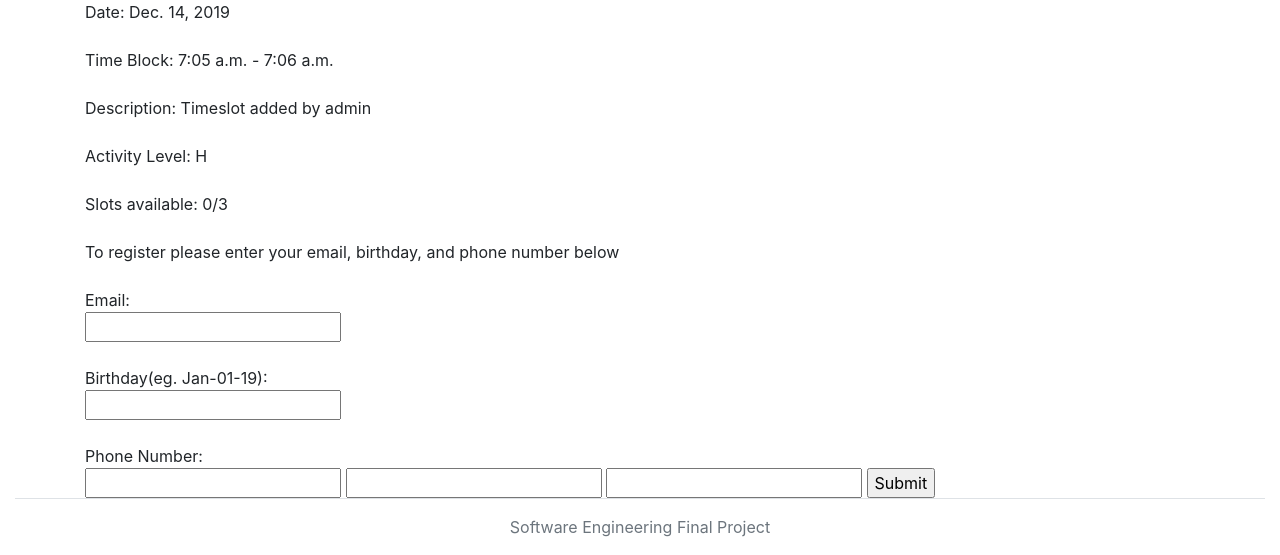
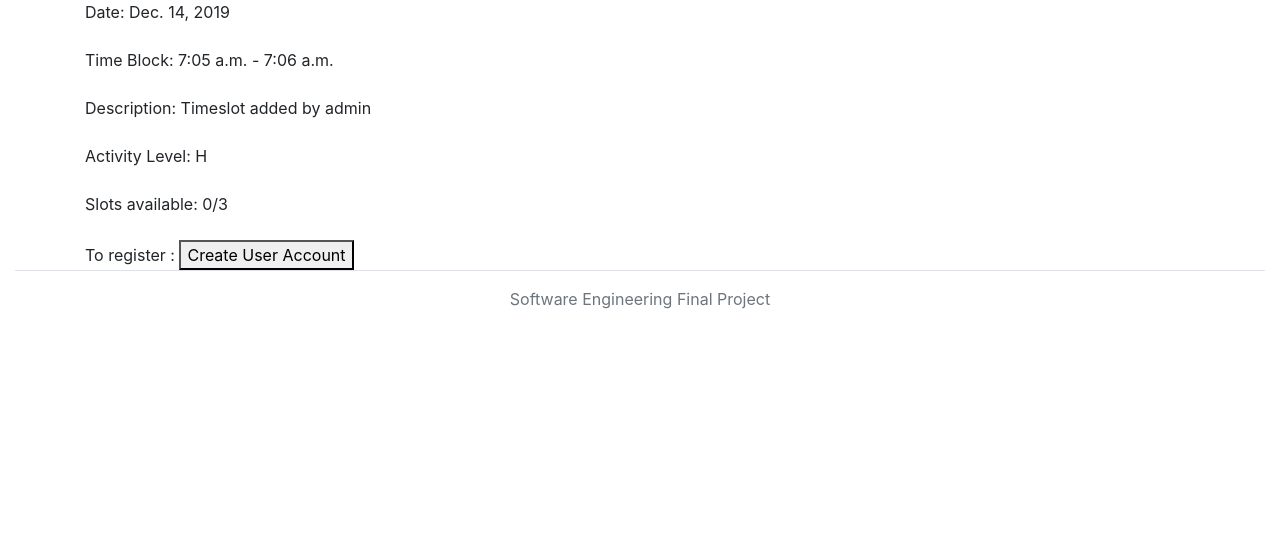
Before and after one commit to JesseTCS/SoftEng-Volunteer-Registration, a Django app: page /Registration/21 in a window 1280 px wide. Shown: the part 388-943 px from the top of the page. After the commit the page ends 697 px from the top, so only its background shows below. Run offline with Django 3.2, Linux system fonts and the light colour scheme; data comes from the database, SQL or seed files in the repository; both versions use the stored data as it was after the commit; some libraries are stand-ins or nearby versions.

Commit message:
Added basic profile page, opt-in/out, marketing

```diff
--- a/Registration/admin.py
+++ b/Registration/admin.py
@@ -1,5 +1,5 @@
 from django.contrib import admin
-from .models import TimeSlot, Address, Business, PhoneNumber, CustomUser, CurrentTimeSlots
+from .models import TimeSlot, Address, Business, PhoneNumber, CustomUser, CurrentTimeSlots, marketing
 
 # Register your models here.
 admin.site.register(TimeSlot)
@@ -8,3 +8,4 @@ admin.site.register(Business)
 admin.site.register(PhoneNumber)
 admin.site.register(CustomUser)
 admin.site.register(CurrentTimeSlots)
+admin.site.register(marketing)
--- a/Registration/forms.py
+++ b/Registration/forms.py
@@ -21,7 +21,7 @@ class csvForm(forms.Form):
     csv = forms.FileField()
 
 class Message_Form(forms.Form):
-    message_form = forms.TimeField(widget=forms.Textarea)
+    message_form = forms.CharField(widget=forms.Textarea)
 
 class timeslotForm(forms.Form):
     ACTIVITY_CHOICES = (
@@ -54,14 +54,19 @@ class timeslotForm(forms.Form):
     bcountry = forms.CharField()
 
 class createUserForm(forms.Form):
-    username = forms.CharField(min_length=3)
-    password = forms.CharField(max_length=32, widget=forms.PasswordInput)
-    email = forms.EmailField()
-    birthday = forms.DateField()
+    username = forms.CharField(min_length=3, max_length=150)
+    email = forms.EmailField(max_length=300)
     birthday = forms.DateField(input_formats=['%b-%d-%y'])
-    area_code = forms.CharField(max_length=3, min_length=3)
-    numbers1 = forms.CharField(max_length=3, min_length=3)
-    numbers2 = forms.CharField(max_length=4, min_length=4)
+    phone_number = forms.CharField(min_length=12, max_length=12)
+    # area_code = forms.CharField(max_length=3, min_length=3)
+    # numbers1 = forms.CharField(max_length=3, min_length=3)
+    # numbers2 = forms.CharField(max_length=4, min_length=4)
+
+class checkBoxForm(forms.Form):
+    opt_in = forms.CharField(widget=forms.CheckboxInput())
+
+class optOutForm(forms.Form):
+    opt_out = forms.CharField(widget=forms.CheckboxInput())
 
 class AuthenticationFormWithInactiveUsersOkay(AuthenticationForm):
     def confirm_login_allowed(self, user):
--- a/Registration/templates/Registration/base3.html
+++ b/Registration/templates/Registration/base3.html
@@ -22,8 +22,10 @@
                 {% if user.is_authenticated %}
                 <a href="{% url 'logout' %}"><button type="button" class="btn btn-secondary">Log Out</button></a>
                 <a href="{% url 'dashboard' %}"><button type="button" class="btn btn-secondary">Dashboard</button></a>
+                <a href="{% url 'profile' %}"><button type="button" class="btn btn-secondary">Profile</button></a>
                 {% if request.user|has_group:"Admin" %}
                 <a href="{% url 'upload' %}"><button type="button" class="btn btn-secondary">Upload Timeslots</button></a>
+                <a href="{% url 'marketing' %}"><button type="button" class="btn btn-secondary">Marketing</button></a>
                 {% endif %}
                 {% else %}
                 <a href="{% url 'login' %}"><button type="button" class="btn btn-secondary">Log In</button></a>
--- a/Registration/templates/Registration/detail.html
+++ b/Registration/templates/Registration/detail.html
@@ -11,23 +11,7 @@
 <br>Slots available: {{ timeslot.num_signed_up }}/{{ timeslot.num_needed }}</br>
 <br>
 {% if not user.is_authenticated %}
-    <form method="post">
-        {% csrf_token %}
-        To register please enter your email, birthday, and phone number below
-        <br>
-        <br>Email:
-        <br>{{ email_form.email }}
-        <br>
-        <br>Birthday(eg. Jan-01-19):
-        <br>{{ email_form.birthday }}
-        <br>
-        <br>Phone Number:
-        <br>{{ email_form.area_code }}
-        {{ email_form.numbers1 }}
-        {{ email_form.numbers2 }}
-        <input type="hidden" name="new_user" value='create_from_email'>
-        <input type="submit" value="Submit">
-    </form>
+    To register : <a href="{% url 'create_user' %}"><button>Create User Account</button></a>
 {% endif %}
 {% if unregister_flag %}
 <form method="post">
@@ -46,7 +30,7 @@
 {% endif %}
 
 {% if request.user|has_group:"Admin" %}
-{% if register_flag %}
+{% if register_group_flag %}
 <form method="post">
         {% csrf_token %}
         <input type="hidden" name="register_group" value="1">
--- a/Registration/templates/Registration/login.html
+++ b/Registration/templates/Registration/login.html
@@ -39,4 +39,9 @@
 <br>
 <p><a href="{% url 'create_user' %}">Create User Account</a></p>
 <p><a href="{% url 'password_reset' %}">Lost password?</a></p>
+
+{% if test %}
+hello
+{% endif %}
+
 {% endblock %}
--- a/Registration/templates/Registration/profile.html
+++ b/Registration/templates/Registration/profile.html
@@ -7,5 +7,11 @@ User Name: {{ user.username }}
 <br>
 Email: {{ user.email }}
 <br>
+<form method="post">
+    {% csrf_token %}
+    {{ form }}
+    <br>
+    <input type="submit" value="submit">
+</form>
 <a href="{% url 'password_change' %}"><button type="password_change">change password</button></a>
 {% endblock %}
--- a/Registration/templates/Registration/thanks.html
+++ b/Registration/templates/Registration/thanks.html
@@ -2,6 +2,6 @@
 
 {% block content %}
 <div class = 'container-sm'>
-<br><h3>Thank you, a welcome email with your login credentials has been sent to the email provided.</h3>
+<br><h3>{{ thank_you }}</h3>
 </div>
 {% endblock %}
--- a/Registration/views.py
+++ b/Registration/views.py
@@ -4,8 +4,8 @@ from django.http import HttpResponseRedirect
 from django.core.mail import send_mail
 from django.contrib.auth.models import User
 from django.contrib import messages
-from .models import TimeSlot, Address, CustomUser, PhoneNumber, Business, CurrentTimeSlots
-from .forms import EmailForm, UserForm, TimeForm, csvForm, timeslotForm, Message_Form, createUserForm
+from .models import TimeSlot, Address, CustomUser, PhoneNumber, Business, CurrentTimeSlots,marketing
+from .forms import EmailForm, UserForm, TimeForm, csvForm, timeslotForm, Message_Form, createUserForm, checkBoxForm, optOutForm
 from datetime import datetime
 import random, string, csv, io
 
@@ -45,9 +45,8 @@ def details(request, id):
                 if CurrentTimeSlots.objects.filter(current_timeslots=timeslot):
                     register_flag = 1
                     register_group_flag = 1
-
         update_count(timeslot)
-        return render(request, 'Registration/detail.html', {'timeslot': timeslot, 'email_form': email_form, 'unregister_flag':unregister_flag, 'register_flag': register_flag})
+        return render(request, 'Registration/detail.html', {'timeslot': timeslot, 'email_form': email_form, 'unregister_flag':unregister_flag, 'register_flag': register_flag, 'register_group_flag':register_group_flag})
     else:
         invalid = False
         if 'unregister' in request.POST:
@@ -165,7 +164,11 @@ def group_register(request, id):
     form_web = timeslotForm()
     success = False
     success_message = 'Submission Successful'
+    failure = False
+    failure_message = 'Submission Failed. The following users are currently registered to a conflicting timeslot: '
+    failur_message2 = 'Group to large for timeslot'
     invalid = False
+    save_account = []
     order = [
         "Upload a list of emails with 'email' as comlumn header",
     ]
@@ -176,6 +179,8 @@ def group_register(request, id):
         'error_code': error,
         'success': success,
         'success_message': success_message,
+        'failure': failure,
+        'failure_message': failure_message
     }
     if request.method == 'GET':
         return render(request, template, prompt)
@@ -194,8 +199,10 @@ def group_register(request, id):
     for column in csv.reader(io_string, delimiter=',', quotechar="|"):
         array.append([column[0],column[1],column[2]])
     number_of_elements = len(array)
-    # if timeslot.num_signed_up + number_of_elements > timeslot.num_needed:
-        # messages.error(request, 'Group to large for timeslot')
+    if timeslot.num_signed_up + number_of_elements > timeslot.num_needed:
+        prompt['failure']=True
+        prompt['failure_message']= 'Group to large for spots timeslot'
+        return render(request, template, prompt)
         # raise Exception("group_register_0")
     for i in array:
         exists = user_exists(email=i[0])
@@ -203,11 +210,10 @@ def group_register(request, id):
             user_account = exists[1]
             custom_account = CustomUser.objects.get(user_account=user_account)
             if timeslot_available_to_user(request=None, custom_account=custom_account, timeslot=timeslot):
+                register_group(custom_user=custom_account, timeslot=timeslot)
+            else:
+                save_account.append(custom_account)
                 continue
-                register_group(user_account=user_account, timeslot=timeslot)
-            else:
-                continue
-                raise Exception('group_register_1')
         else:
             phone_number = create_phone_number(phone_number=i[2])
             birthday = create_birthday(i[1])
@@ -216,6 +222,11 @@ def group_register(request, id):
             email = i[0]
             custom_user = create_user_from_group_upload(username=username,temp_password=temp_password,email=email,birthday=birthday,phone_number=phone_number)
             register_group(request=request, custom_user=custom_user, timeslot=timeslot, temp_password=temp_password)
+    if save_account:
+        prompt['failure']=True
+        prompt['save_account'] = save_account
+        return render(request, template, prompt)
+    prompt['success'] = True
     return render(request, template, prompt)
 
 @login_required
@@ -226,12 +237,63 @@ def dashboard(request):
         unregister(request, timeslot)
     return render(request, 'Registration/dashboard.html')
 
+def profile(request):
+    template_name = 'Registration/profile.html'
+    form = checkBoxForm()
+    if marketing.objects.filter(opt_in=request.user):
+        form = optOutForm()
+        if request.method == 'POST':
+            form = optOutForm(request.POST)
+            if form.is_valid():
+                m = marketing.objects.all()
+                m[0].remove(request.user)
+                form = checkBoxForm()
+    else:
+        form = checkBoxForm()
+        if request.method == 'POST':
+            form = checkBoxForm(request.POST)
+            if form.is_valid():
+                m = marketing.objects.all()
+                m[0].add(request.user)
+                form = optOutForm
+    context = {
+        'form': form
+    }
+    return render(request, template_name, context)
+
 def thanks(request):
-    return render(request, 'Registration/thanks.html')
+    is_user = 'Thanks for registering! Timeslot details have been sent to your email on file. You can also view the timeslots you have registered for in your dashboard.'
+    context = {
+        'thank_you':None
+    }
+    if request.user.is_authenticated:
+        context['thank_you'] = is_user
+    return render(request, 'Registration/thanks.html', context)
+
+def market(request):
+    form = Message_Form()
+    prompt = 'Send a marketing email to everyone on the site that has opted-in.'
+    template_name = 'Registration/marketing.html'
+    successful = 'Message sent'
+    context= {
+        'form':form,
+        'prompt': prompt
+    }
+    if request.method == 'POST':
+        form = Message_Form(request.POST)
+        if form.is_valid():
+            message = form.cleaned_data['message_form']
+            m = marketing.objects.all()
+            for i in m[0].opt_in.all():
+                sendmail(user_account=i,message=message)
+            context['success'] = successful
+    return render(request, template_name, context)
 
 def create_user(request):
     template = 'Registration/create_user.html'
     invalid = False
+    success = False
+    success_message = 'Account successfully created. A temporary password was sent to your email.'
     error = None
     error_0 = 'Age Restriction'
     error_1 = 'Email Taken'
@@ -240,18 +302,16 @@ def create_user(request):
     context = {
         'invalid': invalid,
         'error_code': error,
-        'create_user_form': create_user_form
+        'create_user_form': create_user_form,
+        'success': success
     }
     if request.method == 'POST':
         cleaned_form = clean_create_user_form(request)
         if cleaned_form:
             username = cleaned_form[0]
-            password = cleaned_form[1]
-            email = cleaned_form[2]
-            birthday = cleaned_form[3]
-            area_code = cleaned_form[4]
-            numbers1 = cleaned_form[5]
-            numbers2 = cleaned_form[6]
+            email = cleaned_form[1]
+            birthday = cleaned_form[2]
+            phone_number = cleaned_form[3]
             valid_age = age_check(birthday)
             if valid_age:
                 result = user_exists(username=username,email=email)
@@ -262,9 +322,15 @@ def create_user(request):
                     elif result[2] == 'username':
                         error = error_2
                 else:
-                    phone_number = create_phone_number(area_code, numbers1, numbers2)
-                    create_user_from_create_user(username, password, email, birthday, phone_number)
-                    return redirect('login')
+                    phone_number = create_phone_number(phone_number=phone_number)
+                    if phone_number == errors()[1]:
+                      error = phone_number
+                    else:
+                        user_info = create_user_from_create_user(username, email, birthday, phone_number)
+                        sendmail(user_account = user_info[0], temp_password = user_info[1], new_user=True)
+                        context['success'] = True
+                        context['success_message']=success_message
+                        return render(request, template, context)
             else:
                 error = error_0
 
@@ -353,6 +419,8 @@ def timelot_upload(request):
                 num_needed = timeslot_dict['num_needed'],
                 business_name = business
             )
+            current_timeslots = CurrentTimeSlots.objects.get(current_id=0)
+            current_timeslots.current_timeslots.add(timeslot[1])
             if timeslot[0] == error_1:
                 invalid = True
                 error = error_1
@@ -397,6 +465,8 @@ def timelot_upload(request):
             num_needed = timeslot_dict['num_needed'],
             business_name = business
         )
+        current_timeslots = CurrentTimeSlots.objects.get(current_id=0)
+        current_timeslots.current_timeslots.add(timeslot[1])
         if timeslot[0] == error_1:
             invalid = True
             error = error_1
@@ -489,12 +559,14 @@ def create_user_from_email(request):
     raise Exception('create_user_from_email_0')
     raise Exception('create_user_from_email_1')
 
-def create_user_from_create_user(username,password,email,birthday,phone_number):
+def create_user_from_create_user(username,email,birthday,phone_number):
+    password = create_temp_password()
     user_account = User.objects.create_user(username,email,password)
     user_account.save()
     custom_user = CustomUser.objects.update_or_create(user_account = user_account, birthday = birthday)[0]
     custom_user.phone_number.add(phone_number)
     custom_user.save()
+    return (user_account, password)
 
 def create_user_from_group_upload(username=None,temp_password=None,email=None,birthday=None,phone_number=None):
     suffic = 1
@@ -523,12 +595,32 @@ def create_birthday(birthday=None):
     date = datetime.strptime(birthday, date_format)
     return date
 
-def create_phone_number(area_code=None, numbers1=None, numbers2=None, phone_number=None):
-    if phone_number:
-        phone_number = phone_number.split('-')
-        area_code = phone_number[0]
-        numbers1 = phone_number[1]
-        numbers2 = phone_number[2]
+def create_phone_number(phone_number=None):
+    phone_number = phone_number.split('-')
+    count = 0
+    for i in phone_number:
+        if count == 0 and len(i) == 3:
+            try:
+                int(i)
+            except:
+
+                return errors()[1]
+            area_code = i
+        elif count == 1 and len(i) == 3:
+            try:
+                int(i)
+            except:
+                return errors()[1]
+            numbers1 = i
+        elif count == 2 and len(i) == 4:
+            try:
+                int(i)
+            except:
+                return errors()[1]
+            numbers2 = i
+        else:
+            errors()[1]
+        count += 1
     phone_number = PhoneNumber.objects.update_or_create(
             area_code = area_code,
             numbers1 = numbers1,
@@ -688,12 +780,9 @@ def clean_create_user_form(request):
     if form.is_valid():
         username = form.cleaned_data['username']
         email = form.cleaned_data['email']
-        password = form.cleaned_data['password']
         birthday = form.cleaned_data['birthday']
-        area_code = form.cleaned_data['area_code']
-        numbers1 = form.cleaned_data['numbers1']
-        numbers2 = form.cleaned_data['numbers2']
-        return (username,password,email,birthday,area_code,numbers1,numbers2)
+        phone_number = form.cleaned_data['phone_number']
+        return (username,email,birthday,phone_number)
     return False
     raise Exception('clean_create_user_form')
 
@@ -724,14 +813,14 @@ def delete_custom_user(request=None, custom_user=None):
     raise Exception('delete_custom_user')
 
 def clean0():
-    if User.objects.filter(username='jessethomas88'):
-        user_account = User.objects.get(username='jessethomas88')
+    if User.objects.filter(username='test2'):
+        user_account = User.objects.get(username='test2')
         if CustomUser.objects.filter(user_account=user_account):
             custom_user = CustomUser.objects.get(user_account=user_account)
             custom_user.delete()
         user_account.delete()
-    if PhoneNumber.objects.filter(area_code='123',numbers1='456',numbers2='7890'):
-        phone_number = PhoneNumber.objects.get(area_code='123',numbers1='456',numbers2=7890)
+    if PhoneNumber.objects.filter(area_code='123',numbers1='123',numbers2='123'):
+        phone_number = PhoneNumber.objects.get(area_code='123',numbers1='456',numbers2='1234')
         phone_number.delete()
 
 def clean1():
@@ -742,25 +831,32 @@ def clean1():
     business_name = ['CSV Company']
     if TimeSlot.objects.filter(description='This is from CSV Upload'):
         timeslots = TimeSlot.objects.filter(description='This is from CSV Upload')
-        for timeslot in timeslots:
-            timeslot.delete()
+        timeslots.delete()
+        # for timeslot in timeslots:
+        #     timeslot.delete()
     for i in business_name:
         if Business.objects.filter(business_name = i):
-            business = Business.objects.get(business_name=i)
+            business = Business.objects.filter(business_name = i)
+            # business = Business.objects.get(business_name=i)
             business.delete()
     for i in address1:
         if Address.objects.filter(address1 = i):
-            address = Address.objects.get(address1 = i)
+            address = Address.objects.filter(address1 = i)
+            # address = Address.objects.get(address1 = i)
             address.delete()
     for i in range(len(area_code)):
         if PhoneNumber.objects.filter(
             area_code=area_code[i],
             numbers1=numbers1[i],
             numbers2=numbers2[i]):
-            phone_number = PhoneNumber.objects.get(
+            phone_number = PhoneNumber.objects.filter(
             area_code=area_code[i],
             numbers1=numbers1[i],
             numbers2=numbers2[i])
+            # phone_number = PhoneNumber.objects.get(
+            # area_code=area_code[i],
+            # numbers1=numbers1[i],
+            # numbers2=numbers2[i])
             phone_number.delete()
 
 def clean2():
@@ -785,16 +881,30 @@ def clean2():
                 k.delete()
             j.delete()
 
-def sendmail(user_account,timeslot,temp_password=0,new_user=False):
+def sendmail(user_account=None,timeslot=None,temp_password=0,new_user=False,group=False,request=None, message=None):
     sender = 'jessethomascs@gmail.com'
     email = [user_account.email]
     if new_user:
         send_mail(
-            'Volunteer Registration',
-            f'''Thank you for registering. Use the following information to login to your account:
+            'Account Successfully created',
+            f'''Your account was successfully created! Use the following information to login to your account:
 
             Username: {user_account.username}
             Temporary Password: {temp_password}
+
+            To log in follow this localhost:8000/login
+            ''',
+            sender,
+            email
+        )
+    elif group:
+        send_mail(
+            'Account Successfully created',
+            f'''Your account was successfully created by {reques.user.username}! Use the following information to login to your account:
+
+            Username: {user_account.username}
+            Temporary Password: {temp_password}
+
 
             Timeslot Information
             Event name: {timeslot.event_name}
@@ -807,6 +917,14 @@ def sendmail(user_account,timeslot,temp_password=0,new_user=False):
             sender,
             email
         )
+    elif message:
+        send_mail(
+            'Registration',
+            f'{message}',
+            sender,
+            email
+        )
+
     else:
         send_mail(
             'Registration',
@@ -821,6 +939,13 @@ def sendmail(user_account,timeslot,temp_password=0,new_user=False):
             sender,
             email
         )
+
+def errors():
+    error_code = {
+        0: 'Valid',
+        1: 'Invalid Phone Number'
+    }
+    return error_code
 
     # if request.method == 'POST':
     #     if loggedIn(request):
--- a/SoftEng_Volunteer_Registration/urls.py
+++ b/SoftEng_Volunteer_Registration/urls.py
@@ -24,12 +24,13 @@ urlpatterns = [
     path('Registration/<int:id>', Registration.views.details, name='details'),
     path('thanks/',Registration.views.thanks, name='thanks'),
     path('accounts/', include('django.contrib.auth.urls')),
-    # path('accounts/profile/', Registration.views.profile, name='profile'),
+    path('accounts/profile/', Registration.views.profile, name='profile'),
     # path('accounts/logout/<str: irrelavant>', Registration.views.logout, name='logout'),
     path('dashboard/', Registration.views.dashboard, name='dashboard'),
     path('upload/', Registration.views.timelot_upload, name='upload'),
     path('create_user/', Registration.views.create_user, name='create_user'),
     path('group_register/<int:id>', Registration.views.group_register, name='group_register'),
+    path('marketing', Registration.views.market, name='marketing'),
     path('password-change/', views.PasswordChangeView.as_view, name='password_change'),
     path('password-change/done/', views.PasswordChangeDoneView.as_view(), name='password_change_done'),
     path('password-reset/', views.PasswordResetView.as_view(), name='password_reset'),
```
Also changed, not shown: Registration/models.py (+12 -0 lines), Registration/templates/Registration/create_user.html (+7 -9 lines), Registration/templates/Registration/group_register.html (+5 -2 lines), Registration/templates/Registration/marketing.html (added, +15 -0 lines), README.md, Registration/migrations/0024_marketing.py (added), db.sqlite3, 2 other files.
